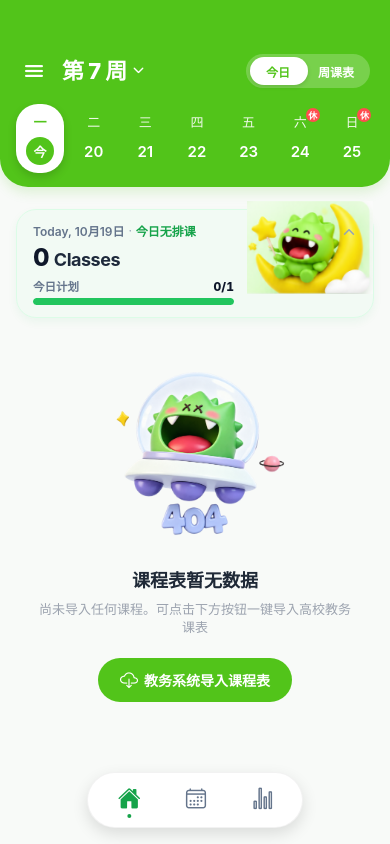
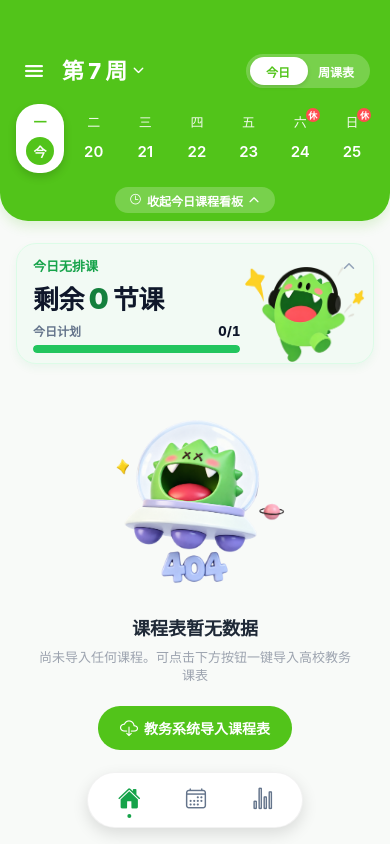
Before and after one commit to LIJUNCAN1/classmeate, a React Native app: screen / in a window 390 px wide. Built offline with nearby package versions, Linux system fonts and the light colour scheme.

Commit message:
style: 顶部绿色色块新增展开模块、图1严格自上而下4行与框底对齐、替换透明跳舞萌怪、版本条改为灰色classplant

```diff
--- a/src/screens/ScheduleScreen.tsx
+++ b/src/screens/ScheduleScreen.tsx
@@ -748,6 +748,30 @@ export const ScheduleScreen: React.FC<ScheduleScreenProps> = ({
               courses={coursesList}
             />
           )}
+
+          {/* 顶部绿色色块新增展开模块（支持一键展开/收起今日课程看板） */}
+          {scheduleViewMode === 'day' && (
+            <TouchableOpacity
+              style={styles.heroExpandModuleBtn}
+              onPress={() => setIsSummaryCollapsed((prev) => !prev)}
+              activeOpacity={0.8}
+            >
+              <View style={styles.heroExpandPillInner}>
+                <Ionicons name="time-outline" size={13} color="#FFFFFF" style={{ marginRight: 5 }} />
+                <Text style={styles.heroExpandPillText}>
+                  {isSummaryCollapsed
+                    ? `今日剩余 ${todayRemainingSummary.remainingCount} 节课 · 点击展开看板`
+                    : '收起今日课程看板'}
+                </Text>
+                <Ionicons
+                  name={isSummaryCollapsed ? 'chevron-down' : 'chevron-up'}
+                  size={14}
+                  color="#FFFFFF"
+                  style={{ marginLeft: 4 }}
+                />
+              </View>
+            </TouchableOpacity>
+          )}
         </View>
       </View>
 
@@ -776,50 +800,28 @@ export const ScheduleScreen: React.FC<ScheduleScreenProps> = ({
             bounces={true}
           >
             <View style={[styles.scheduleSection, isTablet && styles.contentContainerTablet]}>
-              {/* 今日剩余课卡片（图4设计：从上到下是距离放学时间、剩余X节课、今日计划、进度条，右边月亮怪兽插画，支持折叠收起） */}
-              <View style={styles.todayRemainingWidgetCard}>
-                {isSummaryCollapsed ? (
-                  // 收起状态：只显示剩余几节课与展开图标
-                  <TouchableOpacity
-                    style={styles.summaryCollapsedRow}
-                    onPress={() => setIsSummaryCollapsed(false)}
-                    activeOpacity={0.7}
-                  >
-                    <View style={styles.summaryCollapsedLeft}>
-                      <Ionicons name="time-outline" size={18} color="#16A34A" style={{ marginRight: 6 }} />
-                      <Text style={styles.summaryCollapsedTitle}>
-                        剩余 <Text style={styles.summaryCollapsedHighlight}>{todayRemainingSummary.remainingCount}</Text> 节课
-                      </Text>
-                      <Text style={styles.summaryCollapsedSub}>
-                        · {todayRemainingSummary.dismissalText}
-                      </Text>
-                    </View>
-                    <Ionicons name="chevron-down" size={18} color="#64748B" />
-                  </TouchableOpacity>
-                ) : (
-                  // 展开状态：图4标准排版
+              {/* 今日剩余课卡片（图1设计：从上到下严格为：1.距离放学时间 2.剩余X节课 3.今日计划 4.进度条，底部与框的底部严格对齐） */}
+              {!isSummaryCollapsed && (
+                <View style={styles.todayRemainingWidgetCard}>
                   <View style={styles.summaryExpandedContent}>
-                    {/* 右侧插画（月亮小怪兽）：顶部超出边框，盖在顶部绿色色块下方 */}
+                    {/* 右侧插画（透明背景跳舞小怪兽）：底部严格与卡片边框底部对齐，顶部自然超出边框盖在绿色色块下方 */}
                     <Image
-                      source={require('../../assets/monster-moon.png')}
-                      style={styles.summaryMoonMonsterImage}
+                      source={require('../../assets/dancing-monster.png')}
+                      style={styles.summaryDancingMonsterImage}
                       resizeMode="contain"
                     />
 
-                    {/* 左侧信息列（从上到下：距离放学时间、剩余X节课、今日计划、进度条） */}
+                    {/* 左侧信息列（严格从上到下：1.距离放学时间 2.剩余X节课 3.今日计划 4.进度条） */}
                     <View style={styles.summaryLeftCol}>
                       {/* 第1行：距离放学时间 */}
                       <View style={styles.summaryDismissalRow}>
-                        <Text style={styles.summaryDateText}>{todayRemainingSummary.curDateStr}</Text>
-                        <Text style={styles.summaryDismissalDot}>·</Text>
                         <Text style={styles.summaryDismissalText}>{todayRemainingSummary.dismissalText}</Text>
                       </View>
 
-                      {/* 第2行：剩余X节课（大字粗体） */}
+                      {/* 第2行：剩余X节课（纯中文大字粗体） */}
                       <View style={styles.summaryCountRow}>
                         <Text style={styles.summaryClassesBigText}>
-                          {todayRemainingSummary.remainingCount}{' '}
-                          <Text style={styles.summaryClassesBigUnit}>Classes</Text>
+                          剩余 <Text style={styles.summaryClassesBigNum}>{todayRemainingSummary.remainingCount}</Text> 节课
                         </Text>
                       </View>
 
@@ -831,7 +833,7 @@ export const ScheduleScreen: React.FC<ScheduleScreenProps> = ({
                         </Text>
                       </View>
 
-                      {/* 第4行：浅绿水平进度条 */}
+                      {/* 第4行：浅绿水平进度条（底部与框的底部严格对齐） */}
                       <View style={styles.summaryProgressTrack}>
                         <View
                           style={[
@@ -852,8 +854,8 @@ export const ScheduleScreen: React.FC<ScheduleScreenProps> = ({
                       <Ionicons name="chevron-up" size={16} color="#94A3B8" />
                     </TouchableOpacity>
                   </View>
-                )}
-              </View>
+                </View>
+              )}
 
               {/* 当天课程列表：随选中日期动态切换 */}
               {coursesList.length === 0 ? (
@@ -1287,12 +1289,31 @@ const styles = StyleSheet.create({
   modeBtnTextInactive: {
     color: '#FFFFFF',
   },
-  // 本日剩余课卡片（图4设计：间距紧凑，浅薄荷绿柔和质感底色，右侧3D月亮小怪兽插画超出边框盖在绿色色块下）
+  // 顶部绿色色块新增展开模块按钮
+  heroExpandModuleBtn: {
+    alignSelf: 'center',
+    paddingVertical: 4.5,
+    paddingHorizontal: 14,
+    backgroundColor: 'rgba(255, 255, 255, 0.22)',
+    borderRadius: Rounded.pill,
+    marginBottom: 8,
+  },
+  heroExpandPillInner: {
+    flexDirection: 'row',
+    alignItems: 'center',
+    justifyContent: 'center',
+  },
+  heroExpandPillText: {
+    fontSize: 12,
+    fontWeight: '700',
+    color: '#FFFFFF',
+  },
+  // 本日剩余课卡片（图1设计：间距紧凑，浅薄荷绿柔和质感底色，右侧3D透明小怪兽插画底部贴合框底）
   todayRemainingWidgetCard: {
     backgroundColor: '#F2FAF4',
     marginHorizontal: 16,
     marginTop: 6,
-    marginBottom: 10,
+    marginBottom: 12,
     borderRadius: 20,
     borderWidth: 1,
     borderColor: '#DCFCE7',
@@ -1335,77 +1356,67 @@ const styles = StyleSheet.create({
   summaryExpandedContent: {
     paddingHorizontal: 16,
     paddingTop: 12,
-    paddingBottom: 12,
+    paddingBottom: 10,
     position: 'relative',
-  },
-  summaryMoonMonsterImage: {
+    justifyContent: 'space-between',
+  },
+  summaryDancingMonsterImage: {
     position: 'absolute',
-    right: 0,
-    top: -16,
-    width: 126,
-    height: 106,
+    right: 8,
+    bottom: 0, // 底部严格与卡片边框底部对齐！
+    width: 120,
+    height: 98,
     zIndex: 2,
   },
   summaryLeftCol: {
-    width: '62%',
+    width: '64%',
     zIndex: 3,
   },
   summaryDismissalRow: {
-    flexDirection: 'row',
-    alignItems: 'center',
     marginBottom: 4,
   },
-  summaryDateText: {
-    fontSize: 12,
-    fontWeight: '600',
-    color: '#64748B',
-  },
-  summaryDismissalDot: {
-    fontSize: 12,
-    color: '#94A3B8',
-    marginHorizontal: 4,
-  },
   summaryDismissalText: {
-    fontSize: 12,
-    fontWeight: '600',
+    fontSize: 13,
+    fontWeight: '700',
     color: '#16A34A',
   },
   summaryCountRow: {
     marginBottom: 6,
   },
   summaryClassesBigText: {
-    fontSize: 24,
-    fontWeight: '800',
+    fontSize: 26,
+    fontWeight: '900',
     color: '#0F172A',
     letterSpacing: -0.5,
   },
-  summaryClassesBigUnit: {
-    fontSize: 18,
-    fontWeight: '700',
-    color: '#1E293B',
+  summaryClassesBigNum: {
+    fontSize: 28,
+    fontWeight: '900',
+    color: '#15803D',
   },
   summaryPlanRow: {
     flexDirection: 'row',
     alignItems: 'center',
     justifyContent: 'space-between',
-    marginBottom: 4,
+    marginBottom: 6,
   },
   summaryPlanLabel: {
-    fontSize: 11.5,
-    fontWeight: '600',
+    fontSize: 12,
+    fontWeight: '700',
     color: '#64748B',
   },
   summaryPlanRatio: {
-    fontSize: 12,
+    fontSize: 13,
     fontWeight: '800',
     color: '#0F172A',
     fontVariant: ['tabular-nums'],
   },
   summaryProgressTrack: {
-    height: 7,
+    height: 8,
     backgroundColor: '#DCFCE7',
     borderRadius: 4,
     overflow: 'hidden',
+    marginBottom: 0,
   },
   summaryProgressFill: {
     height: '100%',
--- a/src/screens/ToolsScreen.tsx
+++ b/src/screens/ToolsScreen.tsx
@@ -368,13 +368,12 @@ export const ToolsScreen: React.FC = () => {
           ))}
         </View>
 
-        {/* 底部版本号信息展示（用户要求：在工具栏底部增加版本号 每次更新自然递增 现在0.5.0） */}
+        {/* 底部版本号信息展示（用户要求：课星球左边的绿点去掉改成灰色 classplant，去掉已是最新版本） */}
         <View style={styles.footerVersionContainer}>
           <View style={styles.footerVersionPill}>
-            <View style={styles.footerVersionDot} />
-            <Text style={styles.footerVersionText}>课星球 v{APP_VERSION}</Text>
+            <View style={styles.footerVersionDotGray} />
+            <Text style={styles.footerVersionText}>classplant v{APP_VERSION}</Text>
           </View>
-          <Text style={styles.footerVersionSubText}>已是最新版本 · 陪伴你的大学每一天</Text>
         </View>
 
         <View style={{ height: 90 }} />
@@ -2038,21 +2037,17 @@ const styles = StyleSheet.create({
     borderRadius: Rounded.pill,
     marginBottom: 6,
   },
-  footerVersionDot: {
+  footerVersionDotGray: {
     width: 6,
     height: 6,
     borderRadius: 3,
-    backgroundColor: '#10B981',
+    backgroundColor: '#94A3B8',
     marginRight: 6,
   },
   footerVersionText: {
     fontSize: 12,
     fontWeight: '700',
-    color: '#475569',
+    color: '#64748B',
     fontVariant: ['tabular-nums'],
   },
-  footerVersionSubText: {
-    fontSize: 11,
-    color: '#94A3B8',
-  },
 });
```
Also changed, not shown: assets/dancing-monster.png (added).
